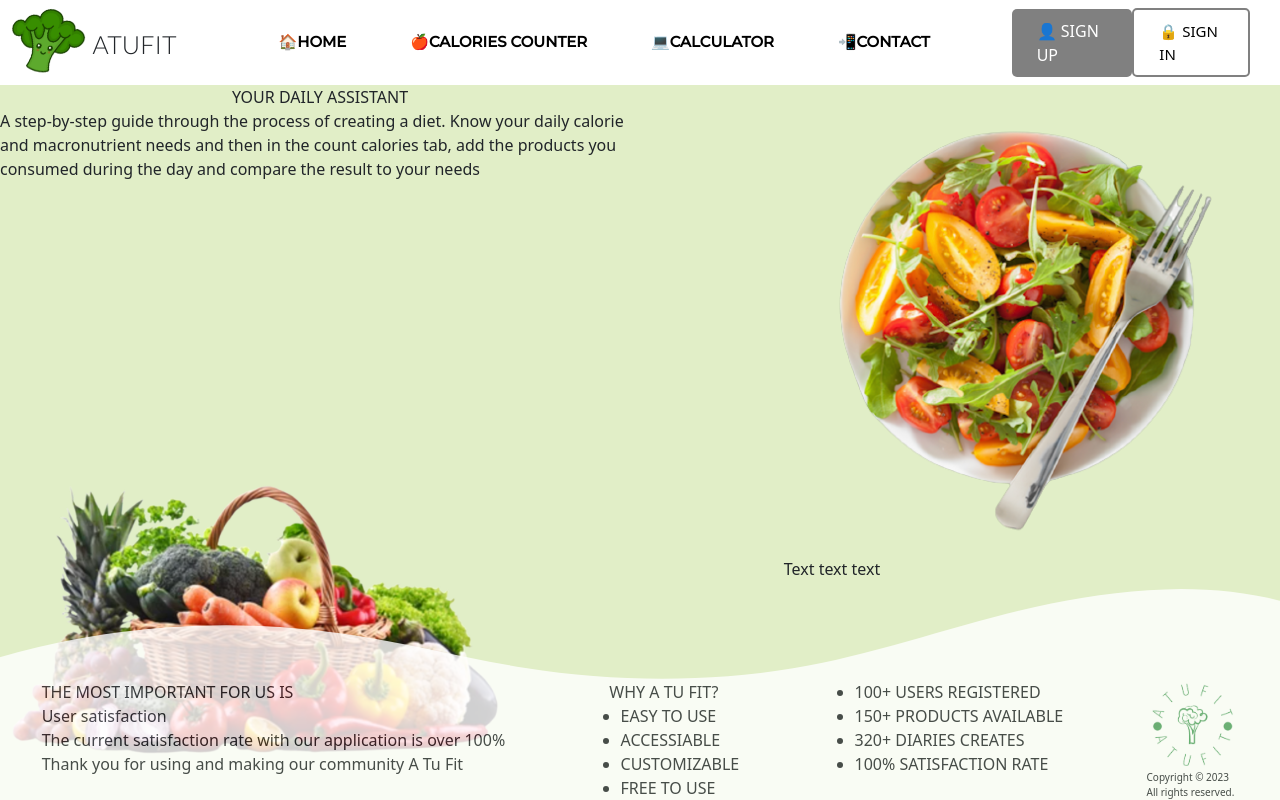
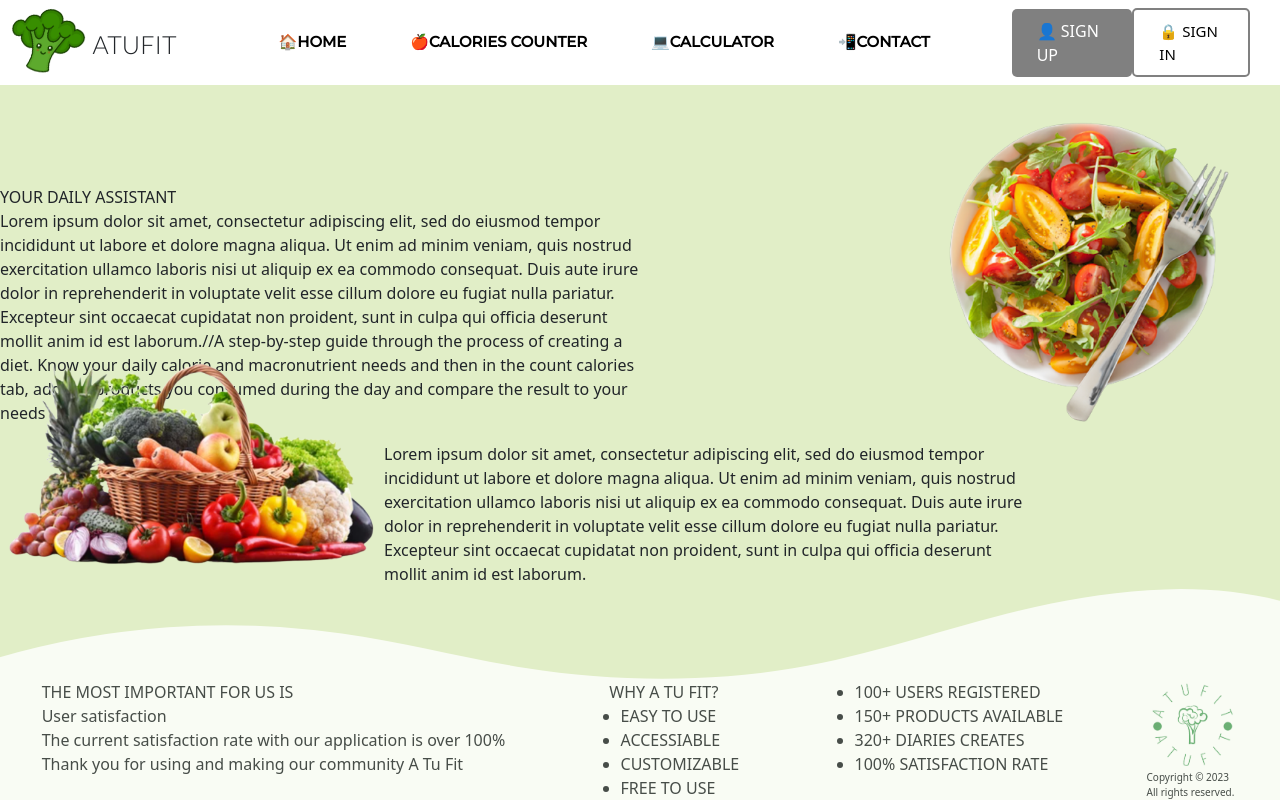
Before and after one commit to PatrycjaBochnak/ATuFit, a React (Create React App) app: page / in a window 1280 px wide. Built offline with nearby package versions, Linux system fonts and the light colour scheme.

Commit message:
creating homePage style

```diff
--- a/src/components/homePage.js
+++ b/src/components/homePage.js
@@ -8,23 +8,23 @@ function HomePage() {
     <>
       <div className="homePage">
         <div className="firstSlide">
+        <img className="salad1" src={salad1} alt="salad1" />
           <div className="heading1">
             <span>YOUR DAILY ASSISTANT</span>
           </div>
           <div className="heading2">
             <span>
-              A step-by-step guide through the process of creating a diet. Know
+            Lorem ipsum dolor sit amet, consectetur adipiscing elit, sed do eiusmod tempor incididunt ut labore et dolore magna aliqua. Ut enim ad minim veniam, quis nostrud exercitation ullamco laboris nisi ut aliquip ex ea commodo consequat. Duis aute irure dolor in reprehenderit in voluptate velit esse cillum dolore eu fugiat nulla pariatur. Excepteur sint occaecat cupidatat non proident, sunt in culpa qui officia deserunt mollit anim id est laborum.//A step-by-step guide through the process of creating a diet. Know
               your daily calorie and macronutrient needs and then in the count
               calories tab, add the products you consumed during the day and
               compare the result to your needs
             </span>
           </div>
-          <img className="salad1" src={salad1} alt="salad1" />
         </div>
         <div className="secondSlide">
           <img className="vegetables" src={vegetables} alt="vegetables" />
           <div className="heading3">
-            <span>Text text text</span>
+            <span>Lorem ipsum dolor sit amet, consectetur adipiscing elit, sed do eiusmod tempor incididunt ut labore et dolore magna aliqua. Ut enim ad minim veniam, quis nostrud exercitation ullamco laboris nisi ut aliquip ex ea commodo consequat. Duis aute irure dolor in reprehenderit in voluptate velit esse cillum dolore eu fugiat nulla pariatur. Excepteur sint occaecat cupidatat non proident, sunt in culpa qui officia deserunt mollit anim id est laborum.</span>
           </div>
         </div>
       </div>
--- a/src/styles/_homePage.scss
+++ b/src/styles/_homePage.scss
@@ -1,17 +1,20 @@
 .salad1 {
     float: right;
-    margin-top: -100px;
-    width: 40%;
+    width: 30%;
 }
 .heading1, .heading2 {
     width: 50%;
+    clear: left;
     display: flex;
-    justify-content: center;
+}
+.heading1 {
+    margin-top: 100px;
+    justify-content: flex-start;
 }
 .vegetables {
     float: left;
     margin-top: -100px;
-    width: 40%;
+    width: 30%;
 }
 .heading3 {
     width: 50%;
```
